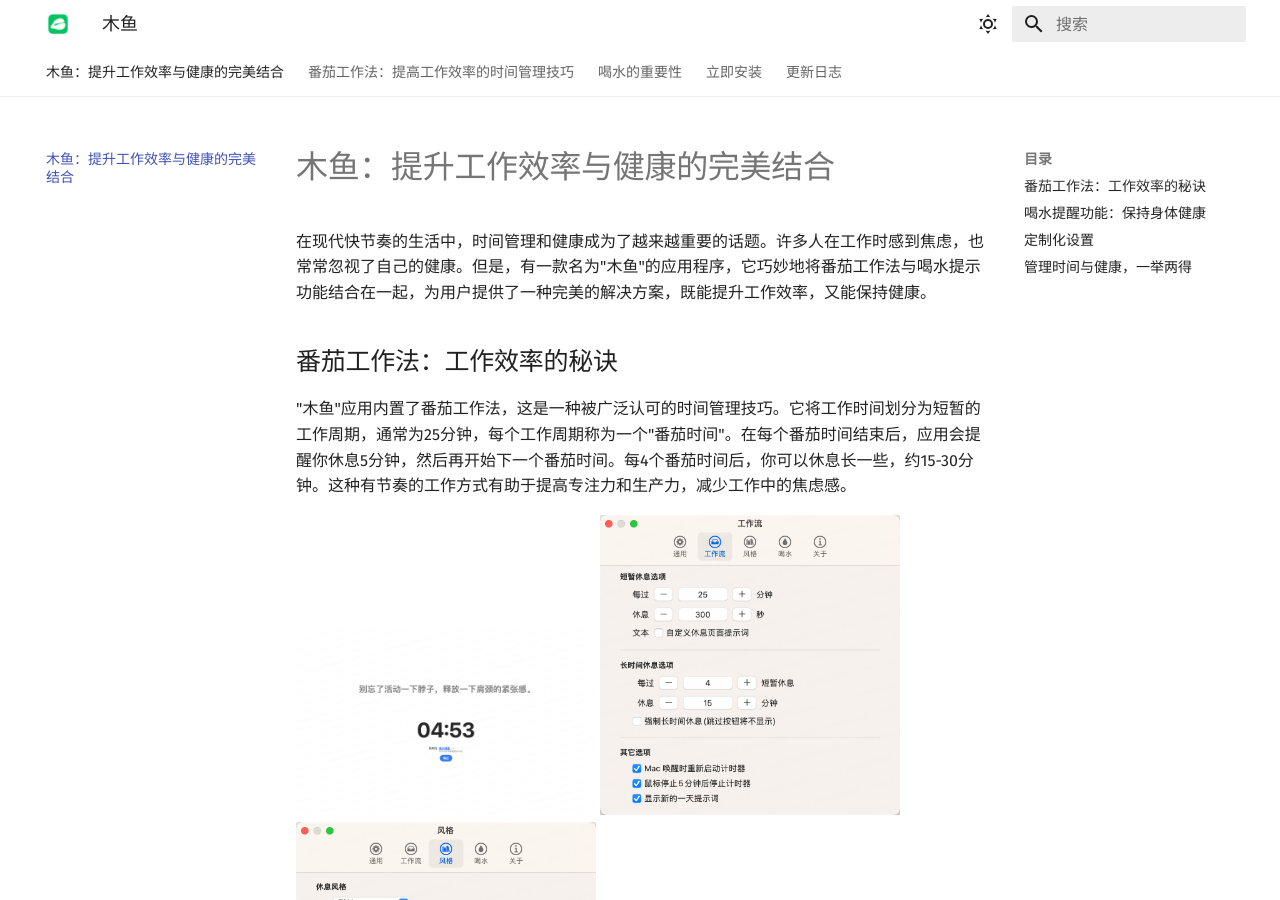
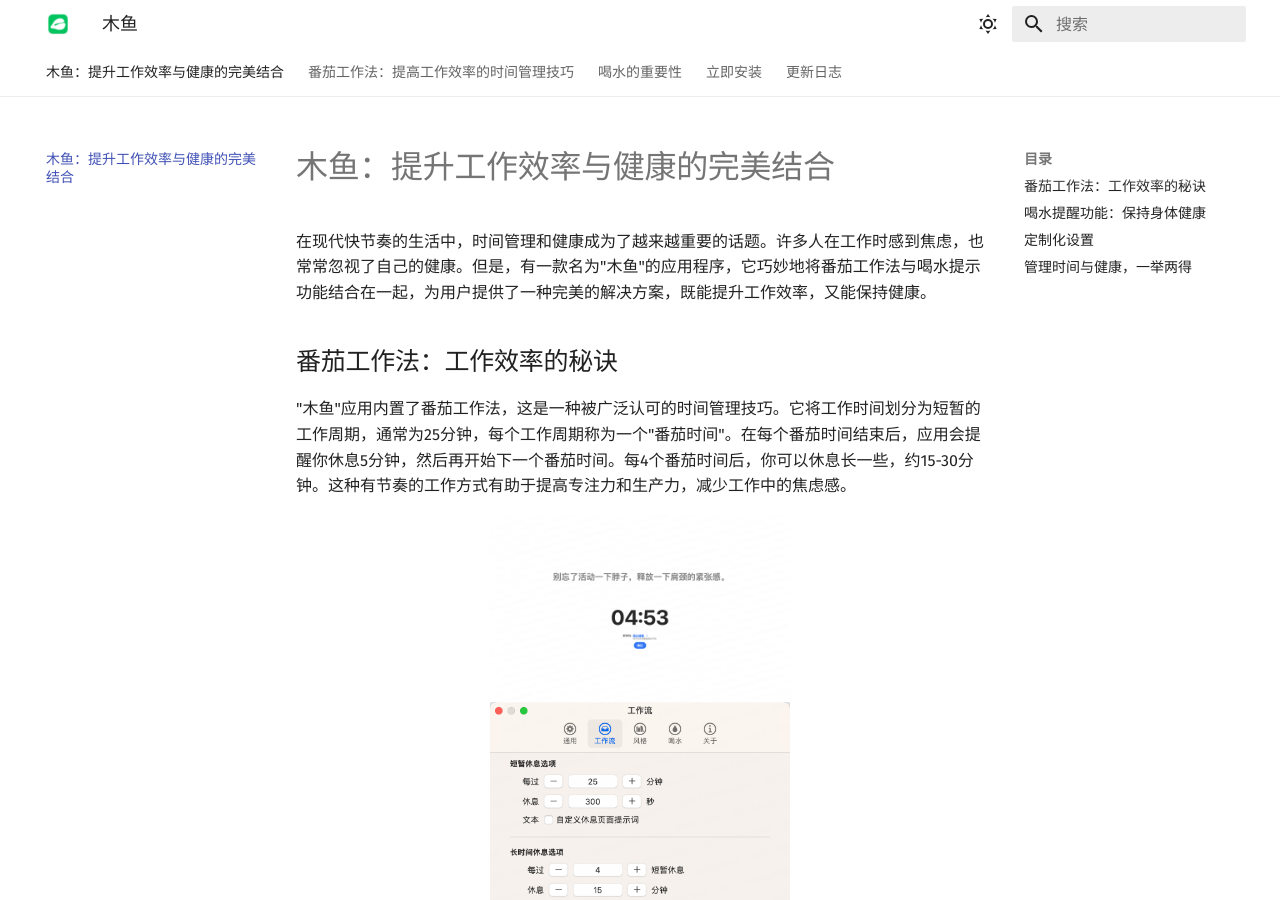
Before and after one commit to TMTBO/BreakItPages, an MkDocs documentation site: the page built from docs/index.md, in a window 1280 px wide and 900 px high. Built offline with MkDocs 1.6.1 and Material for MkDocs 9.7.7, drawn with Linux system fonts in a browser that asks for light colours.

Commit message:
fixed: fix style

```diff
--- a/docs/index.md
+++ b/docs/index.md
@@ -6,30 +6,30 @@
 
 "木鱼"应用内置了番茄工作法，这是一种被广泛认可的时间管理技巧。它将工作时间划分为短暂的工作周期，通常为25分钟，每个工作周期称为一个"番茄时间"。在每个番茄时间结束后，应用会提醒你休息5分钟，然后再开始下一个番茄时间。每4个番茄时间后，你可以休息长一些，约15-30分钟。这种有节奏的工作方式有助于提高专注力和生产力，减少工作中的焦虑感。
 
-<div class="third">
+<figure class="third">
     <img src="./assets/break_view.png" alert="休息提醒" width="300" />
     <img src="./assets/workflow_setting.png" alert="工作流设置" width="300" />
     <img src="./assets/style_setting.png" alert="风格设置" width="300" />
-</div>
+</figure>
 
 ## 喝水提醒功能：保持身体健康
 
 另一个"木鱼"应用的独特之处在于它的喝水提示功能。不仅仅是一款时间管理工具，它还是一位贴心的健康伴侣。应用会定时提醒你喝水，以确保你保持良好的饮水习惯。你可以根据自己的需求和喜好自定义提醒频率和每次饮水的水量。此外，"木鱼"还提供了统计信息，让你了解自己的饮水表现，帮助你保持身体健康。
 
-<div class="half">
+<figure class="half">
     <img src="./assets/drink_view.png" alert="喝水提醒" width="300" />
     <img src="./assets/drink_setting.png" alert="喝水提醒设置" width="300" />
-</div>
+</figure>
 
 ## 定制化设置
 
 "木鱼"应用非常注重用户的个性化设置。你可以根据自己的工作和生活需求，自定义番茄时间的时长、休息时间以及提醒频率。同时，你可以设置每天的饮水目标，应用将帮助你实现健康的饮水计划。这种高度的定制化使得"木鱼"适用于各种不同的用户和工作场景。
 
-<div class="third">
+<figure class="third">
     <img src="./assets/workflow_setting.png" alert="工作流设置" width="300" />
     <img src="./assets/style_setting.png" alert="风格设置" width="300" />
     <img src="./assets/drink_setting.png" alert="喝水提醒设置" width="300" />
-</div>
+</figure>
 
 ## 管理时间与健康，一举两得
 
```
Also changed, not shown: docs/download.md (+2 -2 lines).
